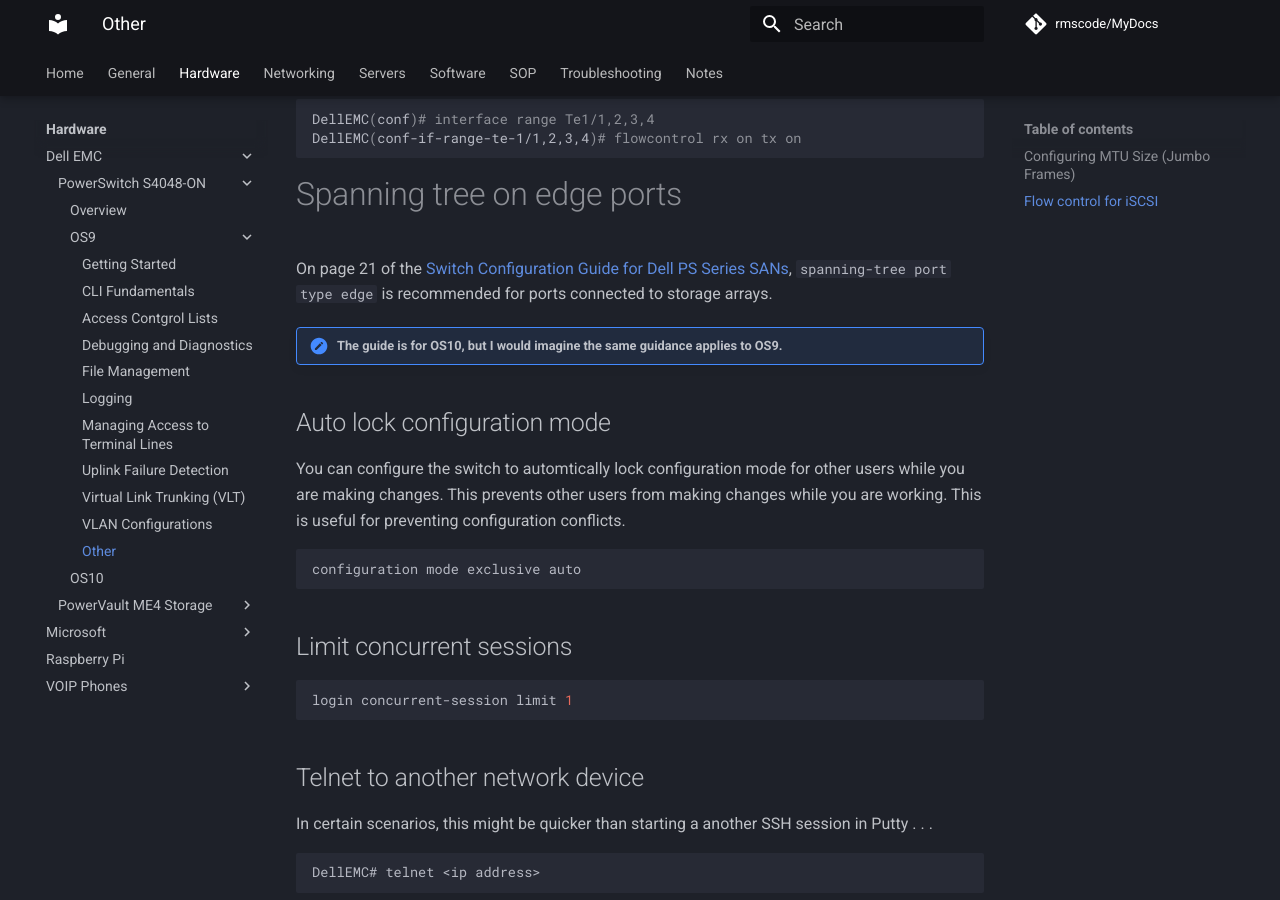
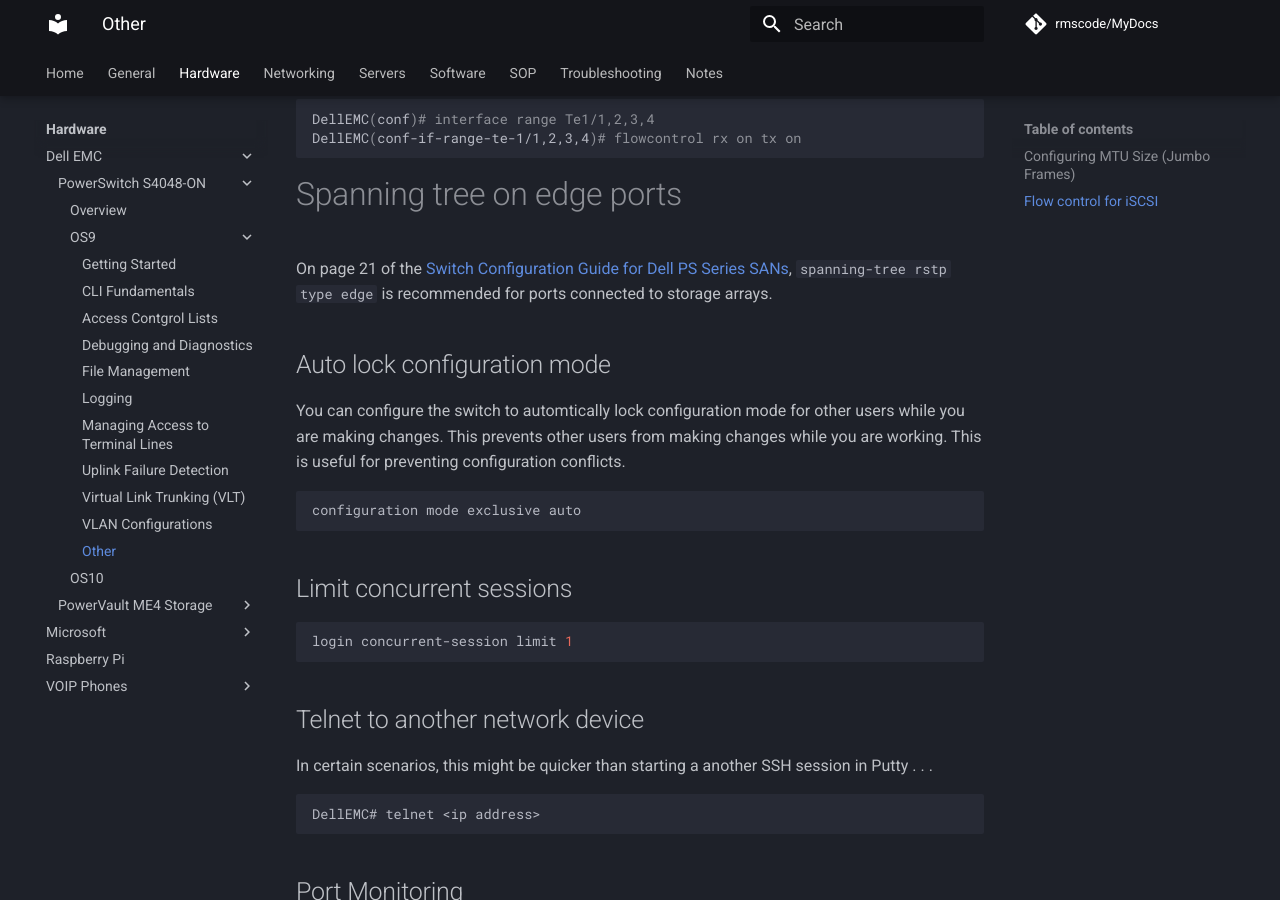
Before and after one commit to rmscode/binary-garden, an MkDocs documentation site: the page built from docs/hardware/dell-emc/S4048-ON/os9-other.md, in a window 1280 px wide and 900 px high, scrolled down 1861 px. Built offline with MkDocs 1.6.1 and Material for MkDocs 9.7.7, drawn with Linux system fonts in a browser that asks for light colours; comment, search, counter and statistics services are not loaded.

Commit message:
Update os9-other.md

```diff
--- a/docs/hardware/dell-emc/S4048-ON/os9-other.md
+++ b/docs/hardware/dell-emc/S4048-ON/os9-other.md
@@ -72,9 +72,7 @@
 
 # Spanning tree on edge ports
 
-On page 21 of the [Switch Configuration Guide for Dell PS Series SANs](https://downloads.dell.com/solutions/storage-solution-resources/PS-Series-Dell-EMC-Networking-S4048-ON-SCG-2018-(SCG1026).pdf), `spanning-tree port type edge` is recommended for ports connected to storage arrays.
-
-!!! note "The guide is for OS10, but I would imagine the same guidance applies to OS9."
+On page 21 of the [Switch Configuration Guide for Dell PS Series SANs](https://downloads.dell.com/solutions/storage-solution-resources/PS-Series-Dell-EMC-Networking-S4048-ON-SCG-2018-(SCG1026).pdf), `spanning-tree rstp type edge` is recommended for ports connected to storage arrays.
 
 ## Auto lock configuration mode
 
```
